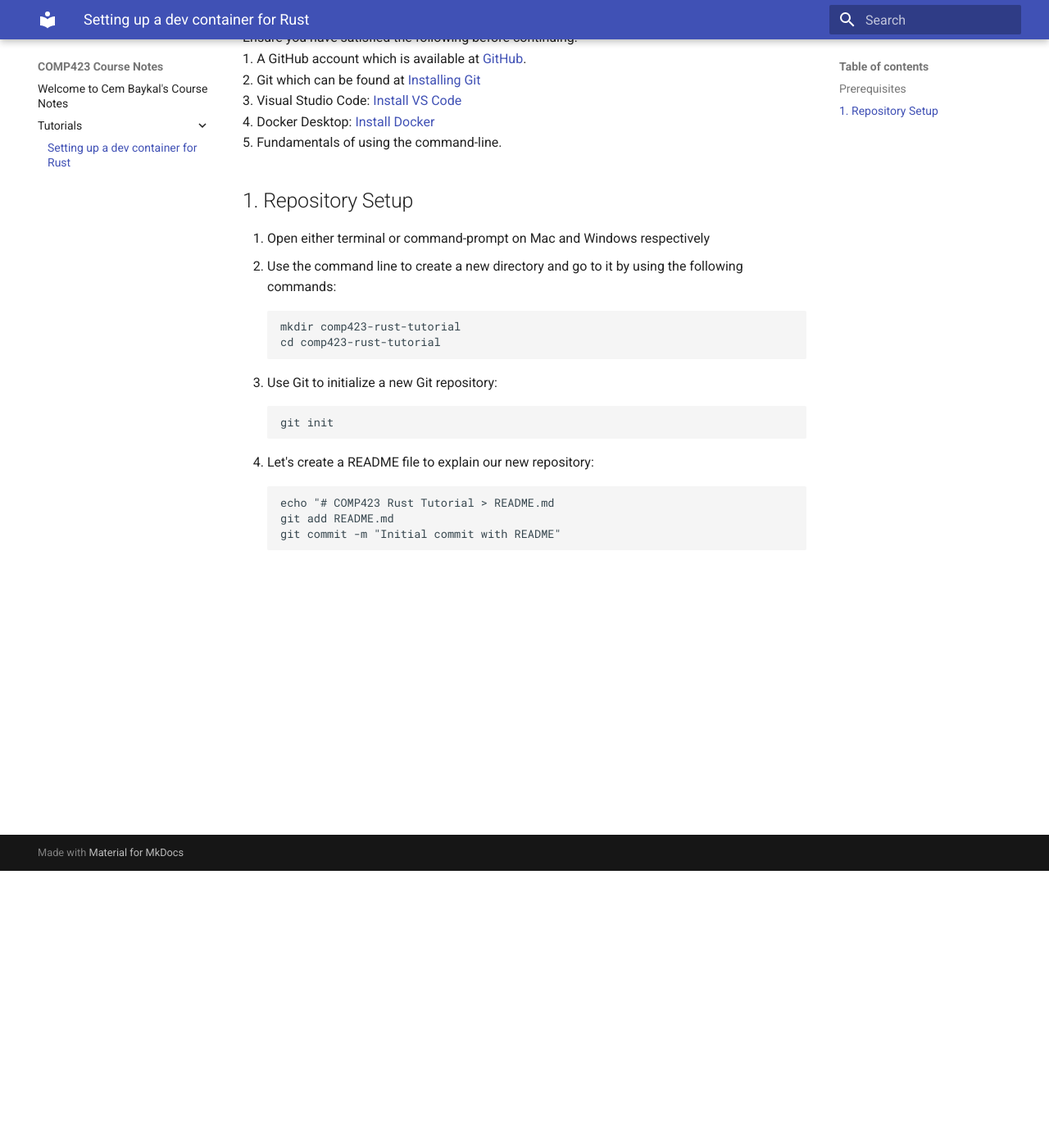
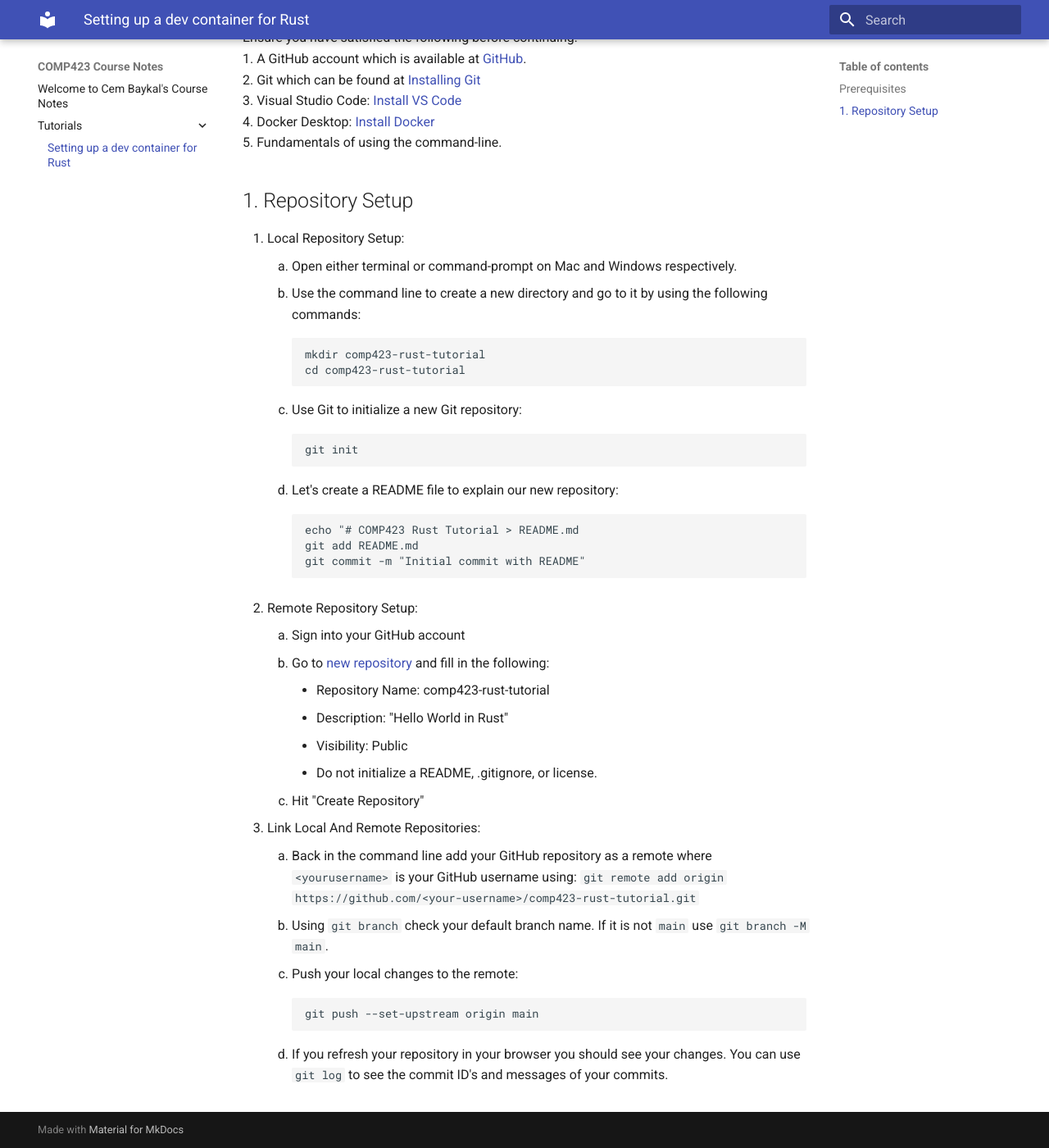
Before and after one commit to baykalcem/comp423-course-notes, an MkDocs documentation site: the page built from docs/tutorials/rust-setup.md, in a window 1280 px wide and 1400 px high, scrolled down 338 px. Shown: the whole window at 82% size. Built offline with MkDocs 1.6.1 and Material for MkDocs 9.7.7, drawn with Linux system fonts in a browser that asks for light colours.

Commit message:
Git Setup Instructions

````diff
--- a/docs/tutorials/rust-setup.md
+++ b/docs/tutorials/rust-setup.md
@@ -14,19 +14,37 @@ Ensure you have satisfied the following before continuing:<br>
 5. Fundamentals of using the command-line.
 
 ## 1. Repository Setup
-1. Open either terminal or command-prompt on Mac and Windows respectively <br>
-2. Use the command line to create a new directory and go to it by using the following commands: <br>
-```
-mkdir comp423-rust-tutorial
-cd comp423-rust-tutorial
-```
-3. Use Git to initialize a new Git repository:
-```
-git init
-```
-4. Let's create a README file to explain our new repository:
-```
-echo "# COMP423 Rust Tutorial > README.md
-git add README.md
-git commit -m "Initial commit with README"
-```
+1. Local Repository Setup:
+    1. Open either terminal or command-prompt on Mac and Windows respectively. <br>
+    2. Use the command line to create a new directory and go to it by using the following commands: <br>
+    ```
+    mkdir comp423-rust-tutorial
+    cd comp423-rust-tutorial
+    ```
+    3. Use Git to initialize a new Git repository:
+    ```
+    git init
+    ```
+    4. Let's create a README file to explain our new repository:
+    ```
+    echo "# COMP423 Rust Tutorial > README.md
+    git add README.md
+    git commit -m "Initial commit with README"
+    ```
+2. Remote Repository Setup:
+    1. Sign into your GitHub account
+    2. Go to <a href="https://github.com/new">new repository</a> and fill in the following: <br>
+        - Repository Name: comp423-rust-tutorial
+        - Description: "Hello World in Rust"
+        - Visibility: Public <br>
+        - Do not initialize a README, .gitignore, or license.
+    3. Hit "Create Repository"
+3. Link Local And Remote Repositories:
+    1. Back in the command line add your GitHub repository as a remote where ```<yourusername> ``` is your GitHub username using:
+    ```git remote add origin https://github.com/<your-username>/comp423-rust-tutorial.git```
+    2. Using ```git branch``` check your default branch name. If it is not ```main``` use ```git branch -M main```.
+    3. Push your local changes to the remote:
+    ```
+    git push --set-upstream origin main
+    ```
+    4. If you refresh your repository in your browser you should see your changes. You can use ```git log``` to see the commit ID's and messages of your commits.
````
